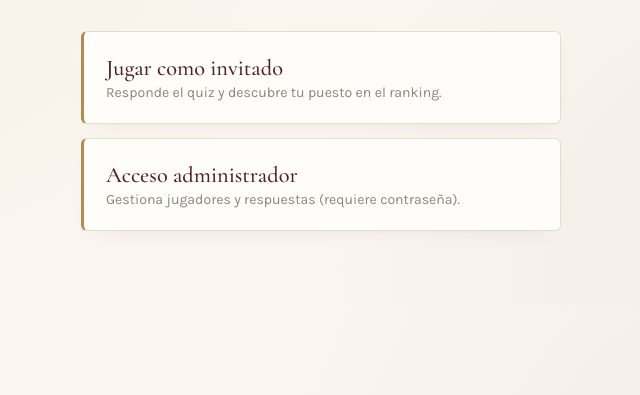
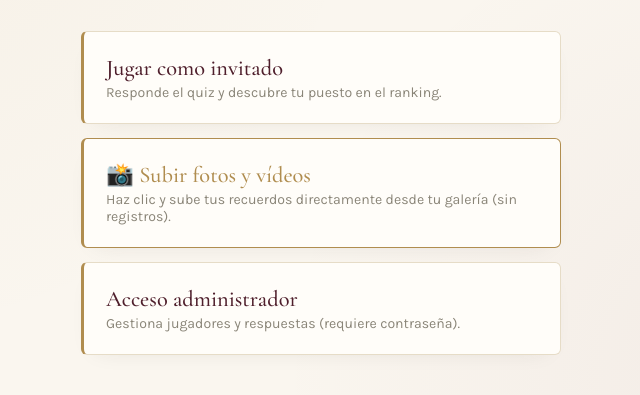
Before and after one commit to jairr09x/Juego-Boda-, a website: page public/index.html in a window 1280 px wide. Shown: the part 201-596 px from the top of the page, without its empty margins (319-959 px from the left). Drawn offline with nearby package versions, Linux system fonts and the light colour scheme; no server answers.

Commit message:
Update index.html

```diff
--- a/public/index.html
+++ b/public/index.html
@@ -23,6 +23,12 @@
       <span class="desc">Responde el quiz y descubre tu puesto en el ranking.</span>
     </a>
 
+    <!-- NUEVO: Botón para subir fotos y vídeos sin registro -->
+    <a class="menu-choice" href="https://www.dropbox.com/request/fcgmx3kejmvmmtqm6a7c" target="_blank" style="border-color: #b08d4f; background: #fffdf9;">
+      <span class="label" style="color: #b08d4f;">📸 Subir fotos y vídeos</span>
+      <span class="desc">Haz clic y sube tus recuerdos directamente desde tu galería (sin registros).</span>
+    </a>
+
     <a class="menu-choice" href="admin.html">
       <span class="label">Acceso administrador</span>
       <span class="desc">Gestiona jugadores y respuestas (requiere contraseña).</span>
```
